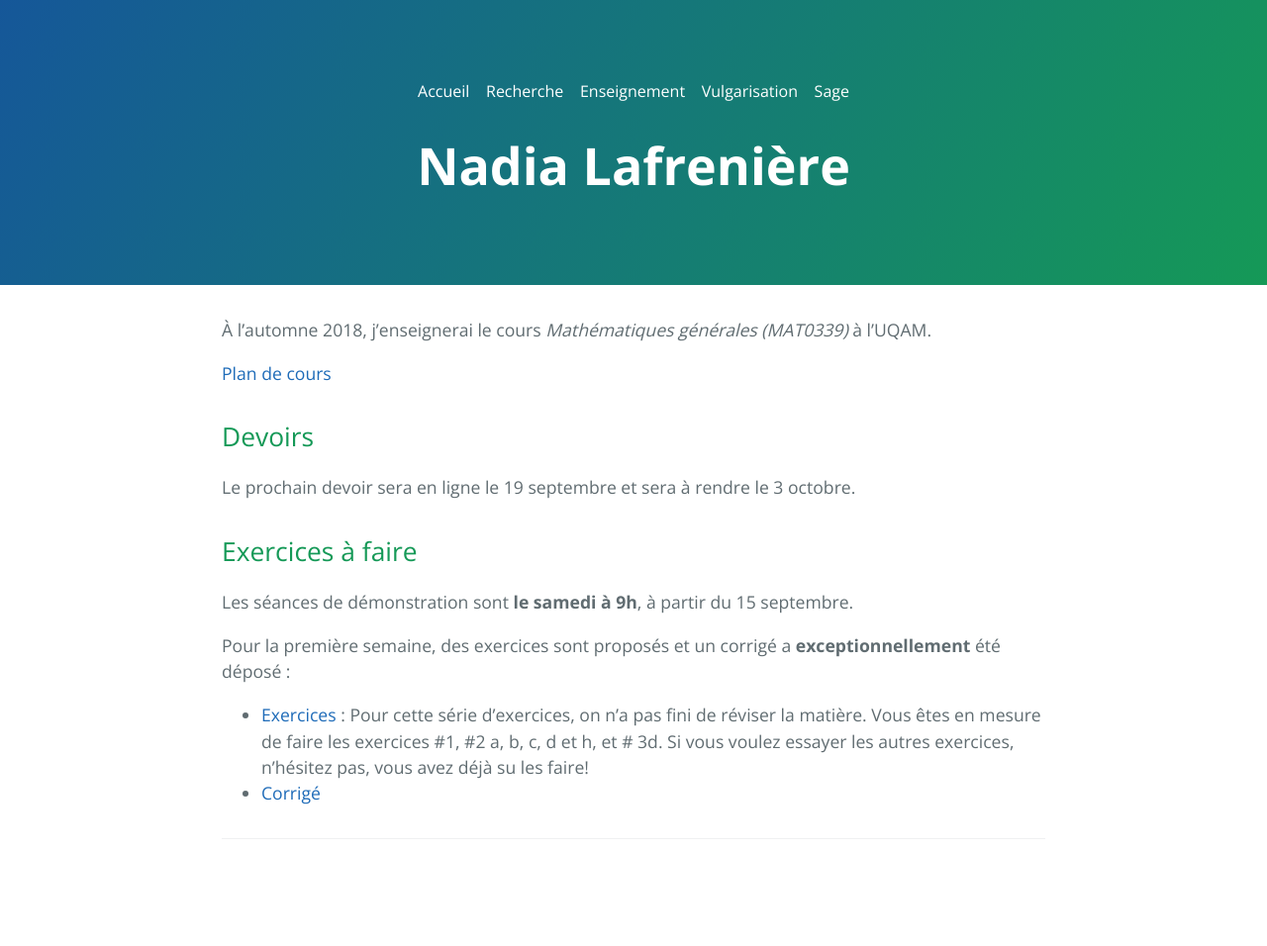
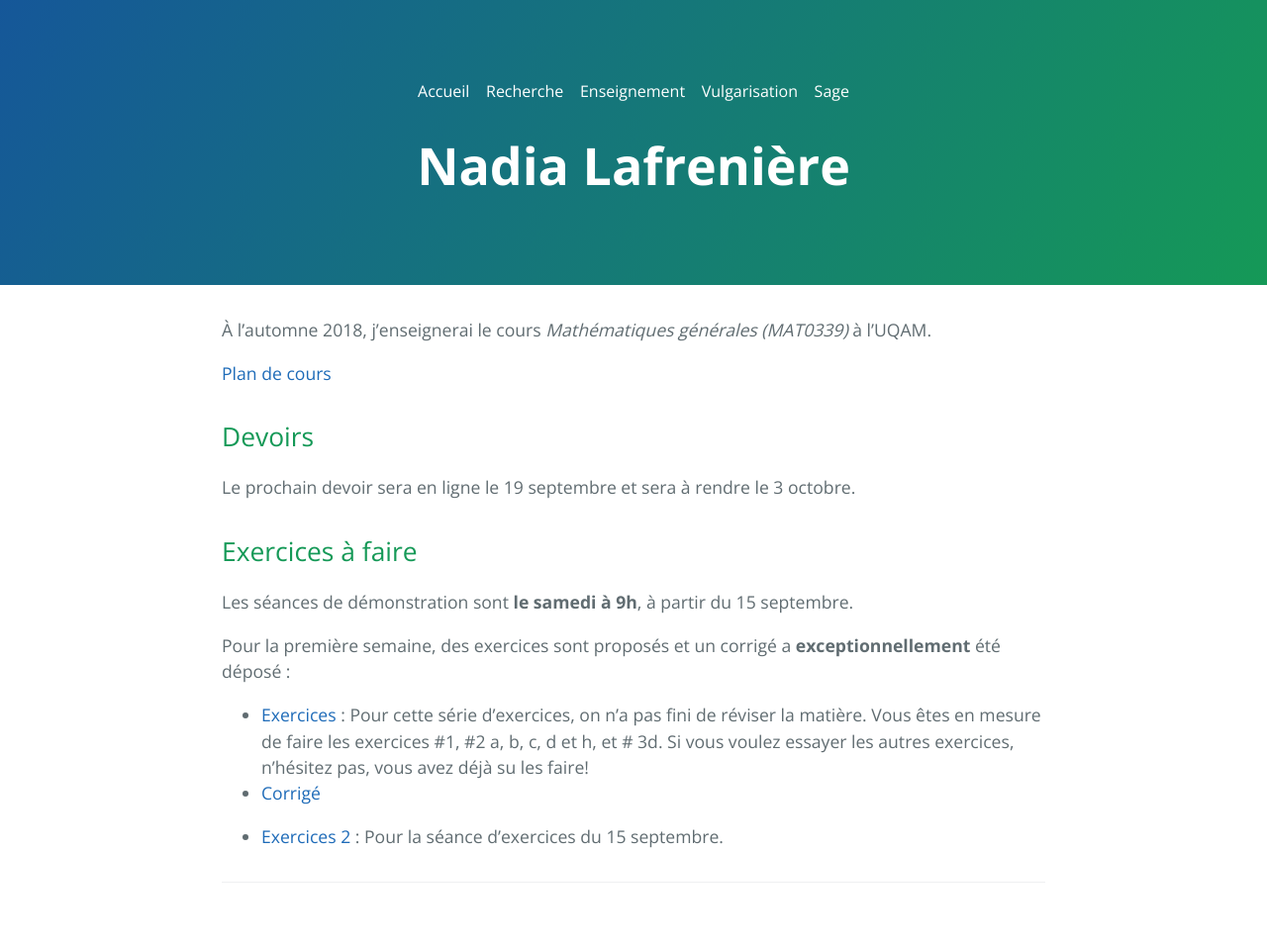
Before and after one commit to nadialafreniere/nadialafreniere.github.io, a Jekyll site: the page built from enseignement.md, in a window 1280 px wide. Shown: the whole page at 99% size. Built offline with Jekyll 4.4.1, drawn with Linux system fonts in a browser that asks for light colours; our own code applies the rules of GitHub Pages for plain Markdown files; before the commit the page ends 912 px from its top, so only the background shows below that.

Commit message:
Exercices 2

```diff
--- a/enseignement.md
+++ b/enseignement.md
@@ -12,3 +12,5 @@ Les séances de démonstration sont  **le samedi à 9h**, à partir du 15 septem
 Pour la première semaine, des exercices sont proposés et un corrigé a **exceptionnellement** été déposé :
 * [Exercices](Exercices1.pdf) : Pour cette série d'exercices, on n'a pas fini de réviser la matière. Vous êtes en mesure de faire les exercices #1, #2 a, b, c, d et h, et # 3d. Si vous voulez essayer les autres exercices, n'hésitez pas, vous avez déjà su les faire!
 * [Corrigé](Exercices1-corrige.pdf)
+
+* [Exercices 2](Exercices2.pdf) : Pour la séance d'exercices du 15 septembre.
```
Also changed, not shown: 1 other file.
